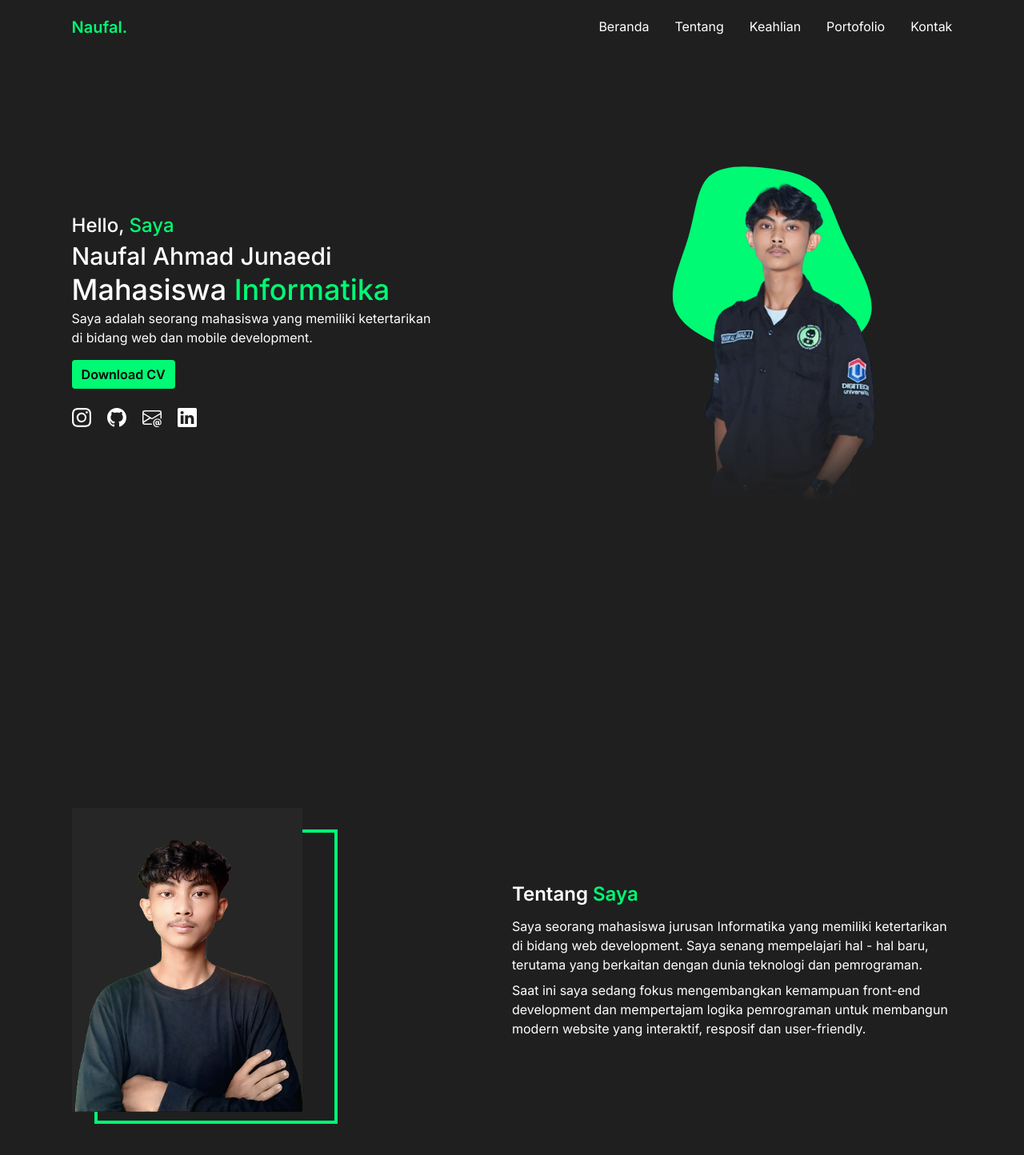
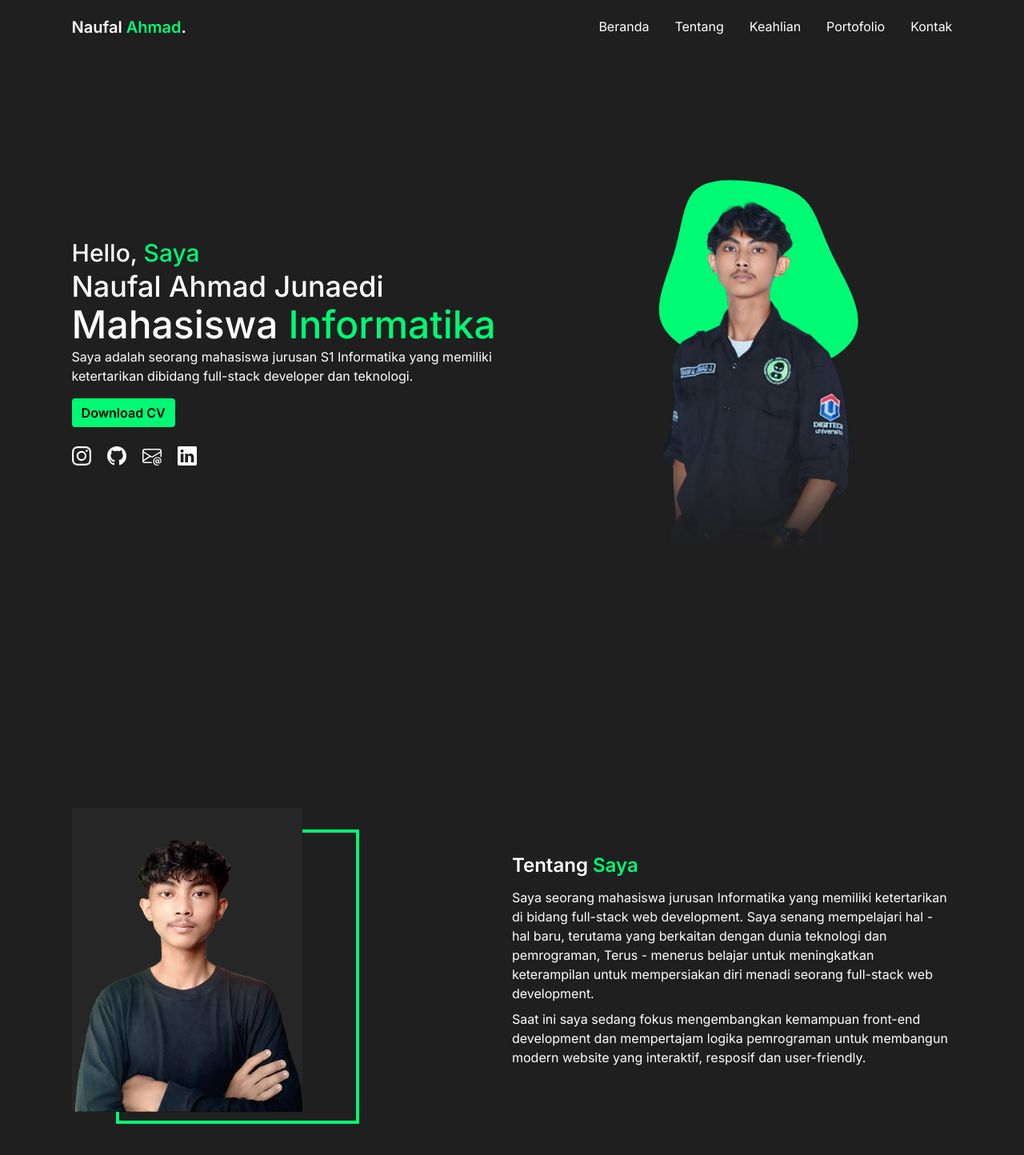
Before and after one commit to naufalDev10/my-portofolio, a React (Vite) app: page / in a window 1280 px wide. Shown: the top 1444 px of the page at 80% size. Built offline with nearby package versions, Linux system fonts and the light colour scheme.

Commit message:
update about and hero section

```diff
--- a/src/components/Fragments/HeroImage/index.jsx
+++ b/src/components/Fragments/HeroImage/index.jsx
@@ -7,14 +7,16 @@ const HeroImage = () => {
                 initial={{ opacity: 0, x: 15 }}
                 animate={{ opacity: 1, x: 0 }}
                 transition={{ duration: 1 }}
-                src="/blob1.svg" alt="" className="absolute -top-14 left-1/2 -translate-x-1/2 w-80 -z-10 lg:w-[24rem]" />
+                src="/blob1.svg" alt="" className="absolute -top-14 left-[55%] -translate-x-1/2 w-80 -z-10 lg:w-[24rem]" />
             <div className="">
                 <motion.img
                     initial={{ opacity: 0, x: -15 }}
                     animate={{ opacity: 1, x: 0 }}
                     transition={{ duration: 1, delay: 0.5 }}
-                    src="/naufal-image.png" alt="" className="w-80 lg:w-[25rem]" />
-                <div className="absolute bottom-0 left-0 w-full h-32 bg-linear-to-b from-transparent to-background"></div>
+                    src="/naufal-image.png" alt="" className="w-80 lg:w-[25rem] xl:w-[27.5rem]" />
+                <div
+                    className="absolute bottom-0 left-0 w-full h-32 bg-linear-to-b from-transparent to-background">
+                </div>
             </div>
         </div>
     );
--- a/src/components/Fragments/HeroText/index.jsx
+++ b/src/components/Fragments/HeroText/index.jsx
@@ -5,29 +5,29 @@ const MotionButton = motion.create(Button);
 
 const HeroText = ({ children }) => {
     return (
-        <div className="w-full md:max-w-1/2 md:px-[7%]">
+        <div className="w-full md:max-w-1/2">
             <motion.h3
                 initial={{ opacity: 0, y: 25 }}
                 animate={{ opacity: 1, y: 0 }}
                 transition={{ duration: 1 }}
-                className="text-white text-center text-lg font-medium md:text-left lg:text-2xl">Hello, <span className="text-primaryGreen">Saya</span></motion.h3>
+                className="text-white text-center text-lg font-medium md:text-left lg:text-3xl">Hello, <span className="text-primaryGreen">Saya</span></motion.h3>
             <motion.h2
                 initial={{ opacity: 0, y: 25 }}
                 animate={{ opacity: 1, y: 0 }}
                 transition={{ duration: 1, delay: 0.5 }}
-                className="text-white text-center text-xl font-medium md:text-left md:inline-block md:my-1 lg:text-3xl">Naufal Ahmad Junaedi</motion.h2>
+                className="text-white text-center text-xl font-medium md:text-left md:inline-block md:my-1 lg:text-4xl">Naufal Ahmad Junaedi</motion.h2>
             <motion.h1
                 initial={{ opacity: 0, y: 25 }}
                 animate={{ opacity: 1, y: 0 }}
                 transition={{ duration: 1, delay: 1 }}
-                className="text-white text-center text-2xl font-medium md:text-left lg:text-4xl">
+                className="text-white text-center text-2xl font-medium md:text-left lg:text-5xl">
                 Mahasiswa <span className="text-primaryGreen">Informatika</span>
             </motion.h1>
             <motion.p
                 initial={{ opacity: 0, y: 25 }}
                 animate={{ opacity: 1, y: 0 }}
                 transition={{ duration: 1, delay: 1.5 }}
-                className="text-white text-center md:text-left md:my-1 lg:text-md">Saya adalah seorang mahasiswa yang memiliki ketertarikan di bidang web dan mobile development.</motion.p>
+                className="text-white text-center md:text-left md:my-1 lg:text-md">Saya adalah seorang mahasiswa jurusan S1 Informatika yang memiliki ketertarikan dibidang full-stack developer dan teknologi.</motion.p>
             <MotionButton
                 initial={{ opacity: 0, y: 25 }}
                 animate={{ opacity: 1, y: 0 }}
--- a/src/components/Layouts/Hero/index.jsx
+++ b/src/components/Layouts/Hero/index.jsx
@@ -5,8 +5,8 @@ import HeroText from "../../Fragments/HeroText";
 
 const Hero = () => {
     return (
-        <div className="flex justify-center items-center w-full pt-24 md:pt-20 lg:pt-0 lg:h-screen">
-            <div className="flex flex-col justify-between items-center gap-20 w-full max-w-[1440px] md:flex-row md:gap-0">
+        <div className="flex justify-center items-center w-full pt-24 md:pt-20 lg:pt-20 lg:h-auto xl:h-screen">
+            <div className="flex flex-col justify-between items-center gap-20 w-full max-w-[1440px] px-[7%] md:flex-row md:gap-0">
                 <HeroText>
                     <HeroSosmed />
                 </HeroText>
--- a/src/components/Layouts/Navbar/index.jsx
+++ b/src/components/Layouts/Navbar/index.jsx
@@ -40,7 +40,7 @@ const Navbar = () => {
             <nav className="flex justify-center items-center fixed top-0 left-0 w-full bg-background z-50">
                 <div className="flex justify-between items-center w-full max-w-[1440px] py-5 px-[7%] 2xl:px-[4%]">
                     <div className="">
-                        <Link to="" className="text-xl font-semibold text-primaryGreen">Naufal.</Link>
+                        <Link to="" className="text-xl font-semibold text-white">Naufal <span className="text-primaryGreen">Ahmad</span>.</Link>
                     </div>
                     <div className="hidden md:flex md:justify-center md:items-center md:gap-8">
                         {
--- a/src/pages/home.jsx
+++ b/src/pages/home.jsx
@@ -6,41 +6,42 @@ const Home = () => {
     return (
         <>
             <Hero />
+
             <div className="flex flex-col justify-center items-center w-full">
-                <div className="flex justify-between items-center w-full pt-32 px-[7%] max-w-[1440px] xl:h-screen  xl:pt-0">
-                    <div className="hidden md:relative md:block md:max-w-1/2">
+                <div className="relative flex justify-between items-center w-full pt-32 px-[7%]  max-w-[1440px] xl:h-screen  xl:pt-0">
+                    <div className="opacity-30 w-full flex justify-center items-center md:opacity-100 md:relative md:block md:max-w-1/2">
                         <motion.img
                             initial={{ opacity: 0, x: -10 }}
                             whileInView={{ opacity: 1, x: 0 }}
                             transition={{ duration: 1, ease: "easeInOut" }}
                             viewport={{ once: false }}
-                            src="/naufal-foto2.png" alt="image" className="md:w-52 md:bg-darkGray xl:w-72" />
+                            src="/naufal-foto2.png" alt="image" className="w-56  md:w-52 md:bg-darkGray xl:w-72" />
                         <motion.div
                             initial={{ opacity: 0, x: 10 }}
                             whileInView={{ opacity: 1, x: 0 }}
                             transition={{ duration: 1.2, ease: "easeInOut" }}
                             viewport={{ once: false }}
-                            className="md:absolute md:top-[7%] md:left-[10%] md:w-52 md:h-[17rem] md:border-4 md:border-primaryGreen md:-z-10 xl:w-[19rem] xl:h-[23rem]"></motion.div>
+                            className="absolute w-52 h-72 md:top-[7%] md:left-[10%]  md:w-52 md:h-[17rem] border-4 border-primaryGreen -z-10 xl:w-[19rem] xl:h-[23rem]"></motion.div>
                     </div>
-                    <div className="md:max-w-1/2">
+                    <div className="absolute md:relative md:max-w-1/2">
                         <div className="">
                             <motion.h2
                                 initial={{ opacity: 0, x: 30 }}
                                 whileInView={{ opacity: 1, x: 0 }}
-                                transition={{ duration: 1.2, delay: 1.2, ease: "easeInOut" }}
+                                transition={{ duration: 1, ease: "easeInOut" }}
                                 viewport={{ once: false }}
                                 className="inline-block mb-3 text-white font-semibold text-xl xl:text-2xl">Tentang <span className="text-primaryGreen">Saya</span></motion.h2>
                             <motion.p
                                 initial={{ opacity: 0, y: 20 }}
                                 whileInView={{ opacity: 1, y: 0 }}
-                                transition={{ duration: 1.2, delay: 1.2, ease: "easeInOut" }}
+                                transition={{ duration: 1, delay: 0.5, ease: "easeInOut" }}
                                 viewport={{ once: false }}
                                 className="inline-block mb-2 text-white xl:text-md">Saya seorang mahasiswa jurusan Informatika yang
-                                memiliki ketertarikan di bidang web development. Saya senang mempelajari hal - hal baru, terutama yang berkaitan dengan dunia teknologi dan pemrograman.</motion.p>
+                                memiliki ketertarikan di bidang full-stack web development. Saya senang mempelajari hal - hal baru, terutama yang berkaitan dengan dunia teknologi dan pemrograman, Terus - menerus belajar untuk meningkatkan keterampilan untuk mempersiakan diri menadi seorang full-stack web development.</motion.p>
                             <motion.p
                                 initial={{ opacity: 0, y: 20 }}
                                 whileInView={{ opacity: 1, y: 0 }}
-                                transition={{ duration: 1.2, delay: 1.5, ease: "easeInOut" }}
+                                transition={{ duration: 1, delay: 0.7, ease: "easeInOut" }}
                                 viewport={{ once: false }}
                                 className="text-white">Saat ini saya sedang fokus
                                 mengembangkan kemampuan front-end
```
